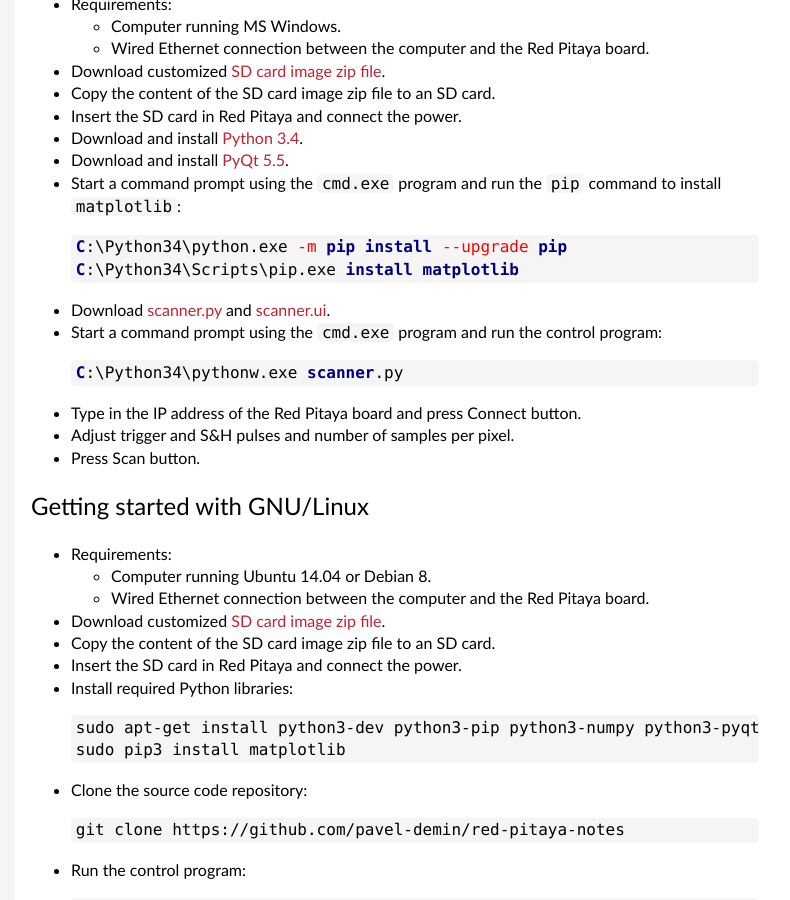
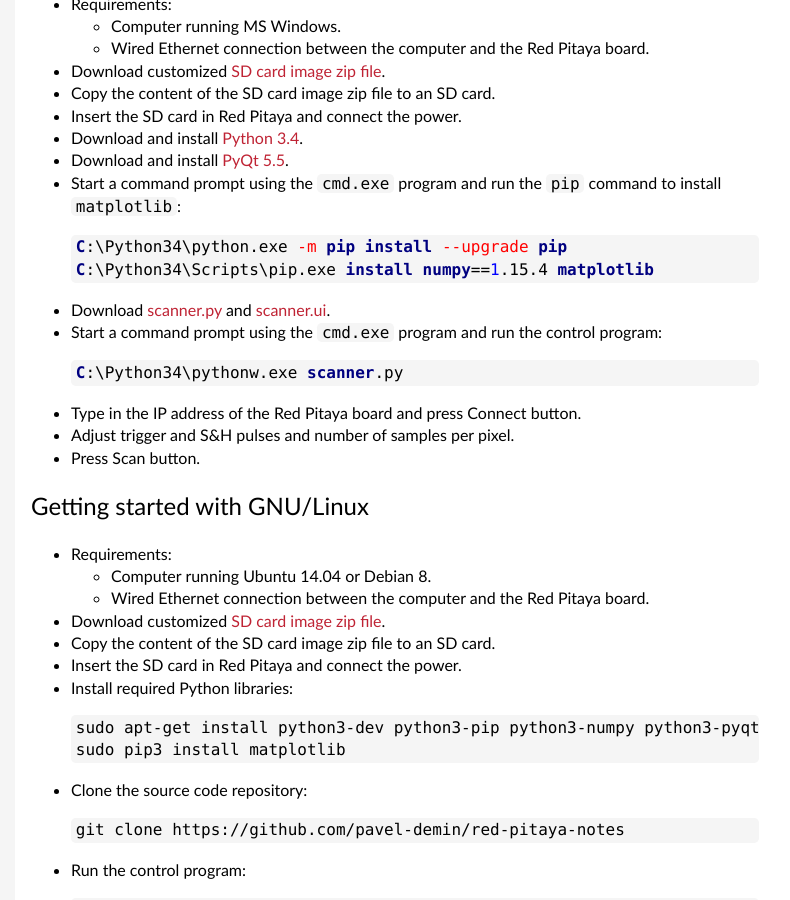
Before and after one commit to pavel-demin/red-pitaya-notes, a Jekyll site: the page built from scanner.md, in a window 1280 px wide and 900 px high, scrolled down 1710 px. Shown: the whole window, without its empty margins (225-1015 px from the left). Built offline with Jekyll 4.4.1, drawn with Linux system fonts in a browser that asks for light colours.

Commit message:
update matplotlib installation command in scanner and vna

```diff
--- a/scanner.md
+++ b/scanner.md
@@ -52,7 +52,7 @@
  - Start a command prompt using the `cmd.exe` program and run the `pip` command to install `matplotlib`:
 {% highlight winbatch %}
 C:\Python34\python.exe -m pip install --upgrade pip
-C:\Python34\Scripts\pip.exe install matplotlib
+C:\Python34\Scripts\pip.exe install numpy==1.15.4 matplotlib
 {% endhighlight %}
  - Download [scanner.py](https://raw.githubusercontent.com/pavel-demin/red-pitaya-notes/master/projects/scanner/client/scanner.py) and [scanner.ui](https://raw.githubusercontent.com/pavel-demin/red-pitaya-notes/master/projects/scanner/client/scanner.ui).
  - Start a command prompt using the `cmd.exe` program and run the control program:
```
Also changed, not shown: vna.md (+1 -1 lines).
